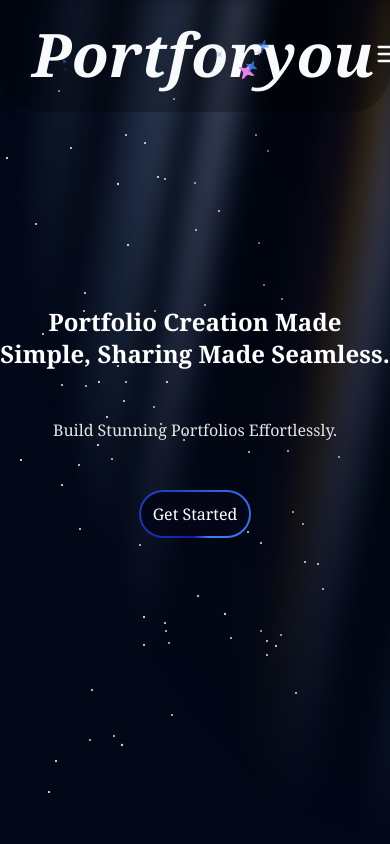
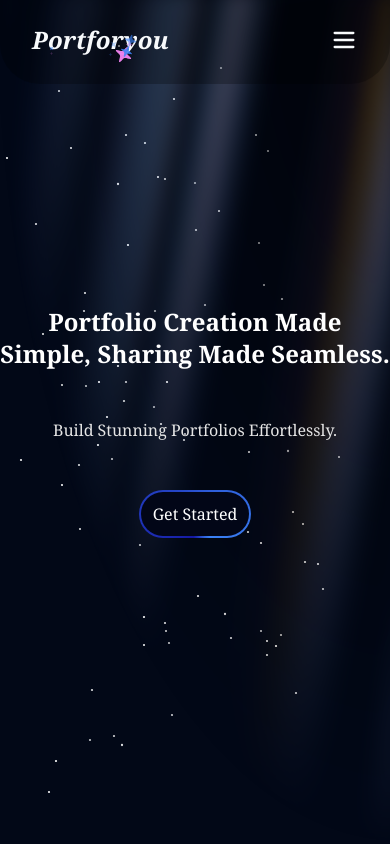
Before and after one commit to Mohamed-El-Sharqawy/Portforyou, a Next.js app: page / in a window 390 px wide. Shown: the top 844 px of the page. Built offline with nearby package versions, Linux system fonts and the light colour scheme.

Commit message:
refactor the responsive styles in the header

```diff
--- a/src/components/Logo.tsx
+++ b/src/components/Logo.tsx
@@ -20,7 +20,7 @@ export default function Logo({ scrollToTop }: LogoProps) {
   return (
     <Link href={"/"} onClick={scrollToTop ? scroll : undefined}>
       <SparklesText
-        className="italic lg:text-4xl xl:text-6xl"
+        className="italic text-2xl lg:text-4xl xl:text-6xl"
         text="Portforyou"
         colors={{ first: "violet", second: "#3b82f6" }}
       />
```
